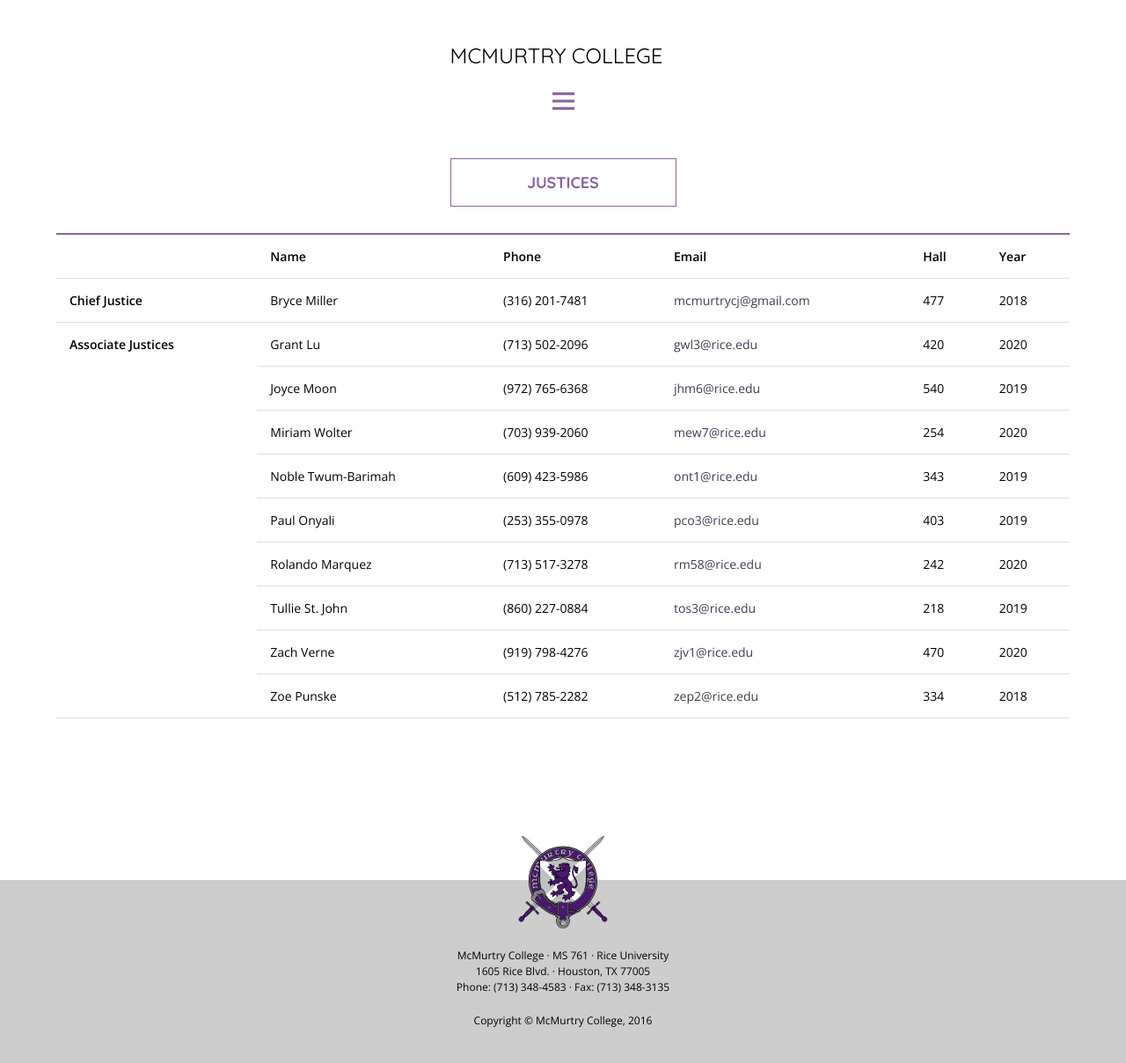
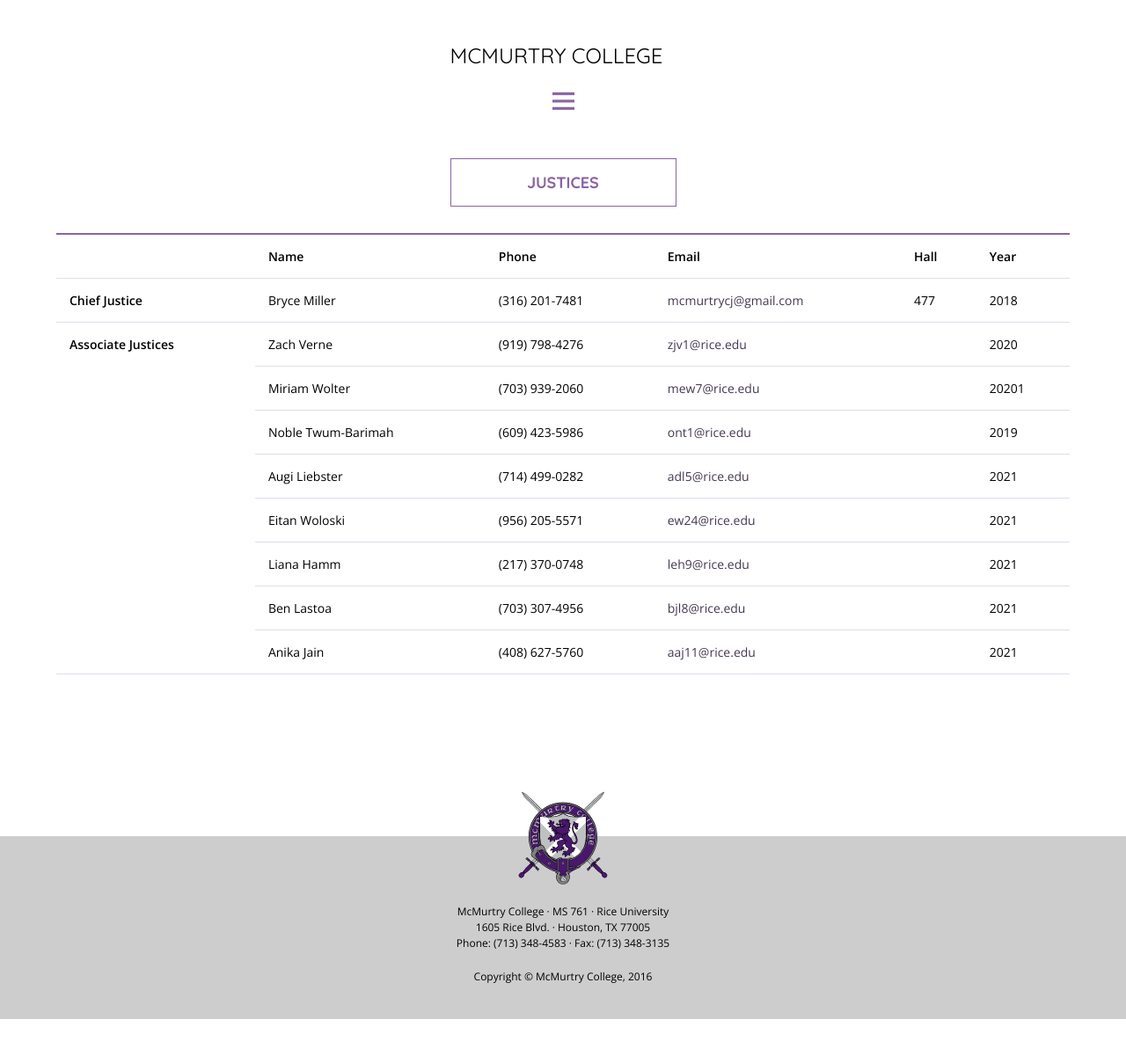
Before and after one commit to mcmurtrycollege/mcmurty-website-old, a Jekyll site: the page built from students/court/index.html, in a window 1280 px wide. Shown: the whole page at 88% size. Built offline with Jekyll 4.4.1, drawn with Linux system fonts in a browser that asks for light colours; nearby versions of some CDN libraries; some web fonts are replaced; after the commit the page ends 1159 px from its top, so only the background shows below that.

Commit message:
Update court.yml

```diff
--- a/_data/court.yml
+++ b/_data/court.yml
@@ -6,48 +6,35 @@
     email: mcmurtrycj@gmail.com
 
 associates:
--   name: Grant Lu
+-   name: Zach Verne
     year: 2020
-    phone: (713) 502-2096
-    location: 420
-    email: gwl3@rice.edu
--   name: Joyce Moon
-    year: 2019
-    phone: (972) 765-6368
-    location: 540
-    email: jhm6@rice.edu
+    phone: (919) 798-4276
+    email: zjv1@rice.edu
 -   name: Miriam Wolter
-    year: 2020
+    year: 20201
     phone: (703) 939-2060
-    location: 254
     email: mew7@rice.edu
 -   name: Noble Twum-Barimah
     year: 2019
     phone: (609) 423-5986
-    location: 343
     email: ont1@rice.edu
--   name: Paul Onyali
-    year: 2019
-    phone: (253) 355-0978
-    location: 403
-    email: pco3@rice.edu
--   name: Rolando Marquez
-    year: 2020
-    phone: (713) 517-3278
-    location: 242
-    email: rm58@rice.edu
--   name: Tullie St. John
-    year: 2019
-    phone: (860) 227-0884
-    location: 218
-    email: tos3@rice.edu
--   name: Zach Verne
-    year: 2020
-    phone: (919) 798-4276
-    location: 470
-    email: zjv1@rice.edu
--   name: Zoe Punske
-    year: 2018
-    phone: (512) 785-2282
-    location: 334
-    email: zep2@rice.edu
+-   name: Augi Liebster
+    year: 2021
+    phone: (714) 499-0282
+    email: adl5@rice.edu
+-   name: Eitan Woloski
+    year: 2021
+    phone: (956) 205-5571
+    email: ew24@rice.edu
+-   name: Liana Hamm
+    year: 2021
+    phone: (217) 370-0748
+    email: leh9@rice.edu
+-   name: Ben Lastoa
+    year: 2021
+    phone: (703) 307-4956
+    email: bjl8@rice.edu
+-   name: Anika Jain
+    year: 2021
+    phone: (408) 627-5760
+    email: aaj11@rice.edu
```
